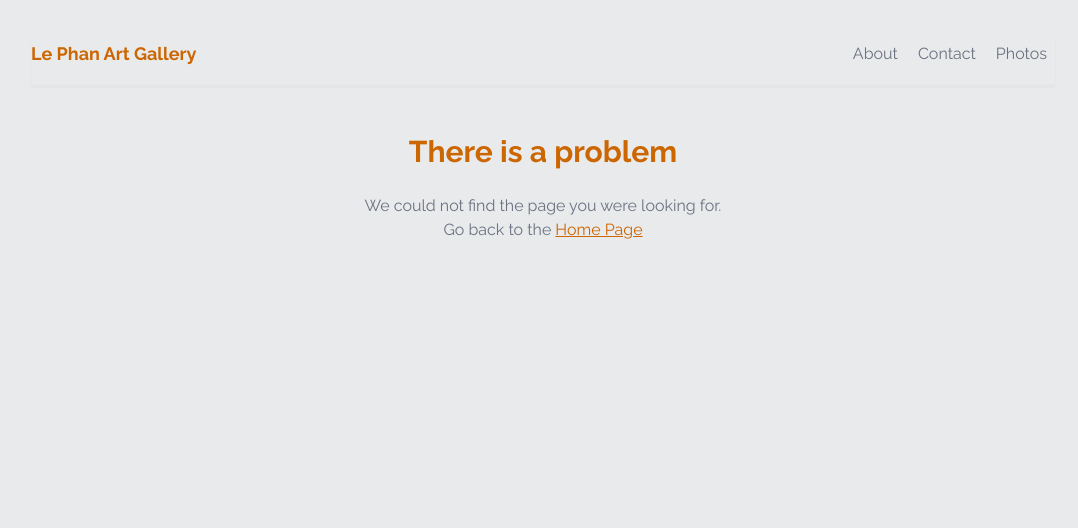
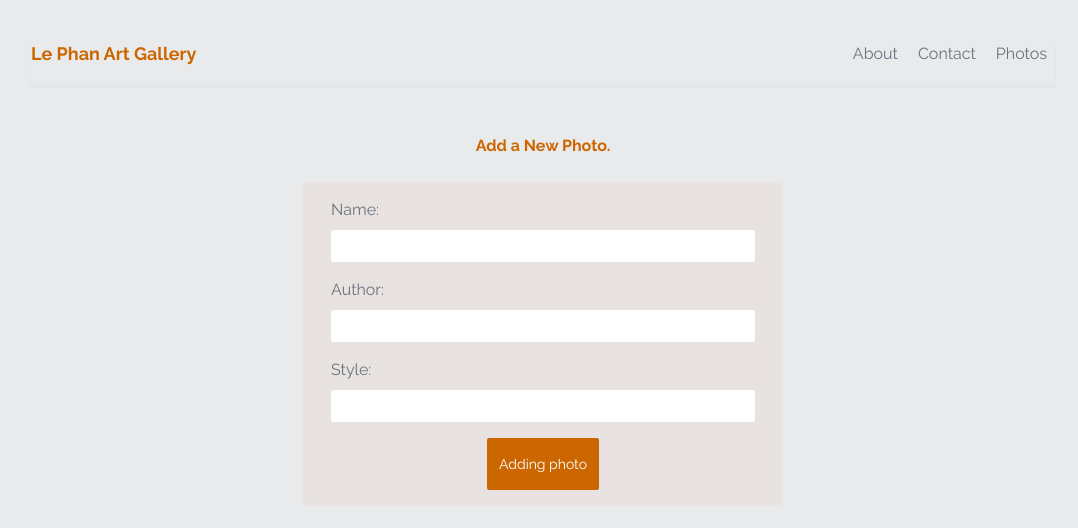
Before and after one commit to khaminvy/Photo-art, a Next.js app: page /create in a window 1280 px wide. Before the commit this address had no page. Shown: the top 528 px of the page, without its empty margins (97-1175 px from the left). Built offline with nearby package versions, Linux system fonts and the light colour scheme.

Commit message:
Created create page and updated globals.css

```diff
--- /dev/null
+++ b/app/create/CreateForm.jsx
@@ -0,0 +1,50 @@
+"use client"
+
+import { useRouter } from "next/router"
+import { useState } from "react"
+
+export default function CreateForm() {
+    // const router = useRouter()
+
+    const [name, setName] = useState('')
+    const [author, setAuthor] = useState('')
+    const [style, setStyle ] = useState("")
+    const [isLoading, setIsLoading ] = useState(false)
+
+  return (
+    <form className="w-1/2">
+        <label>
+            <span>Name:</span>
+            <input
+                type="text"
+                required
+                onChange={e => setName(e.target.value)}
+                value={name}
+            />
+        </label>
+        <label>
+            <span>Author:</span>
+            <input
+                type="text"
+                required
+                onChange={e => setAuthor(e.target.value)}
+                value={author}
+            />
+        </label>
+        <label>
+            <span>Style:</span>
+            <input
+                type="text"
+                required
+                onChange={e => setStyle(e.target.value)}
+                value={style}
+            />
+        </label>
+        <button className="btn-primary" disabled={isLoading}>
+            {isLoading && <span>Loading...</span>}
+            {!isLoading && <span>Adding photo</span>}
+        </button>
+    </form>
+
+  )
+}
--- /dev/null
+++ b/app/create/page.jsx
@@ -0,0 +1,9 @@
+import CreateForm from "./CreateForm"
+export default function CreatePhoto() {
+  return (
+    <main>
+        <h2 className="text-primary text-center"> Add a New Photo.</h2>
+        <CreateForm />
+    </main>
+  )
+}
--- a/app/globals.css
+++ b/app/globals.css
@@ -118,3 +118,43 @@ button:hover {
   absolute bottom-0 right-0
   rounded-tl-md;
 }
+
+/* form styles */
+form {
+  @apply
+    py-4 px-7
+    bg-primary
+    bg-opacity-5
+    rounded-md
+    block
+    mx-auto
+    min-w-fit w-1/4;
+}
+form label {
+  @apply block;
+}
+form input,
+form textarea,
+form select {
+  @apply
+    block
+    mt-2 my-4 px-2 py-1
+    rounded-sm w-full;
+}
+form button {
+  @apply block mx-auto;
+}
+
+/* feedback styles */
+.error {
+  @apply
+    border-2
+    border-red-500
+    bg-red-300
+    text-red-800
+    py-1 px-2
+    rounded-sm
+    block
+    max-w-fit
+    my-4 mx-auto;
+}
```
